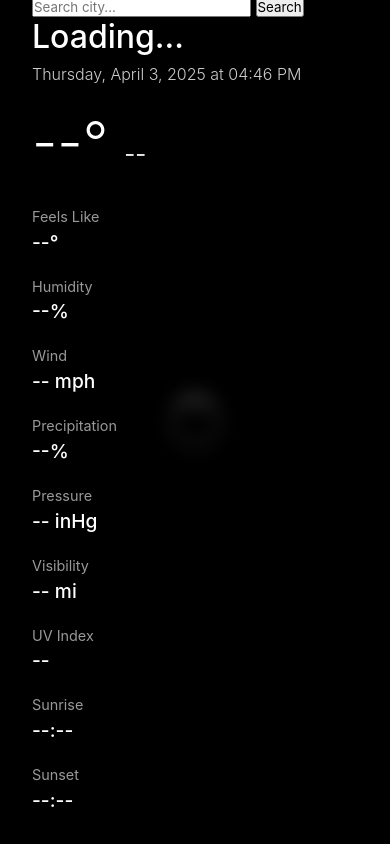
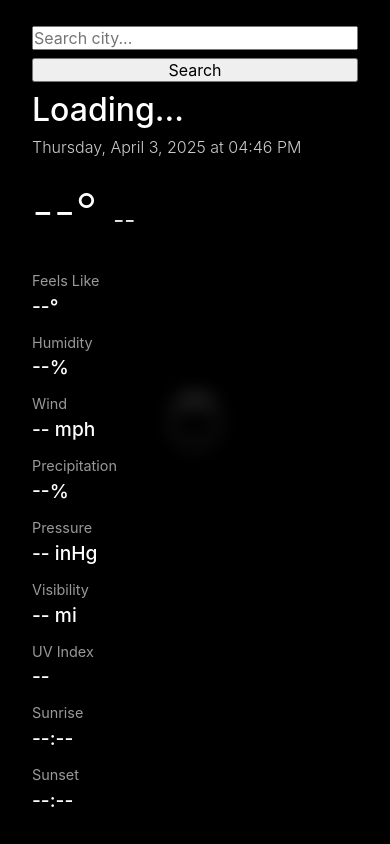
Before and after one commit to bhaisbhai/weatherapp, a plain HTML site: page index.html in a window 390 px wide. Drawn offline with nearby package versions, Linux system fonts and the light colour scheme; a web font is replaced by a local one.

Commit message:
Update index.html

```diff
--- a/index.html
+++ b/index.html
@@ -2,10 +2,40 @@
 <html lang="en">
 <head>
   <meta charset="UTF-8">
-  <meta name="viewport" content="width=device-width, initial-scale=1.0">
+  <meta name="viewport" content="width=device-width, initial-scale=1.0, user-scalable=no">
   <title>Weather App</title>
   <link rel="stylesheet" href="css/style.css">
   <link href="https://fonts.googleapis.com/css2?family=SF+Pro+Display:wght@300;400;500;600&display=swap" rel="stylesheet">
+  <style>
+    html, body {
+      margin: 0;
+      padding: 0;
+      height: 100%;
+      width: 100%;
+      font-family: 'SF Pro Display', -apple-system, BlinkMacSystemFont, sans-serif;
+    }
+    .search-bar input,
+    .search-bar button {
+      font-size: 1rem;
+    }
+    @media (max-width: 480px) {
+      .search-bar {
+        flex-direction: column;
+      }
+      .search-bar input,
+      .search-bar button {
+        width: 100%;
+        margin-bottom: 0.5rem;
+      }
+      .temperature-info h2 {
+        font-size: 3rem;
+      }
+      .weather-details {
+        grid-template-columns: 1fr !important;
+        gap: 1rem;
+      }
+    }
+  </style>
 </head>
 <body>
   <div class="container">
```
